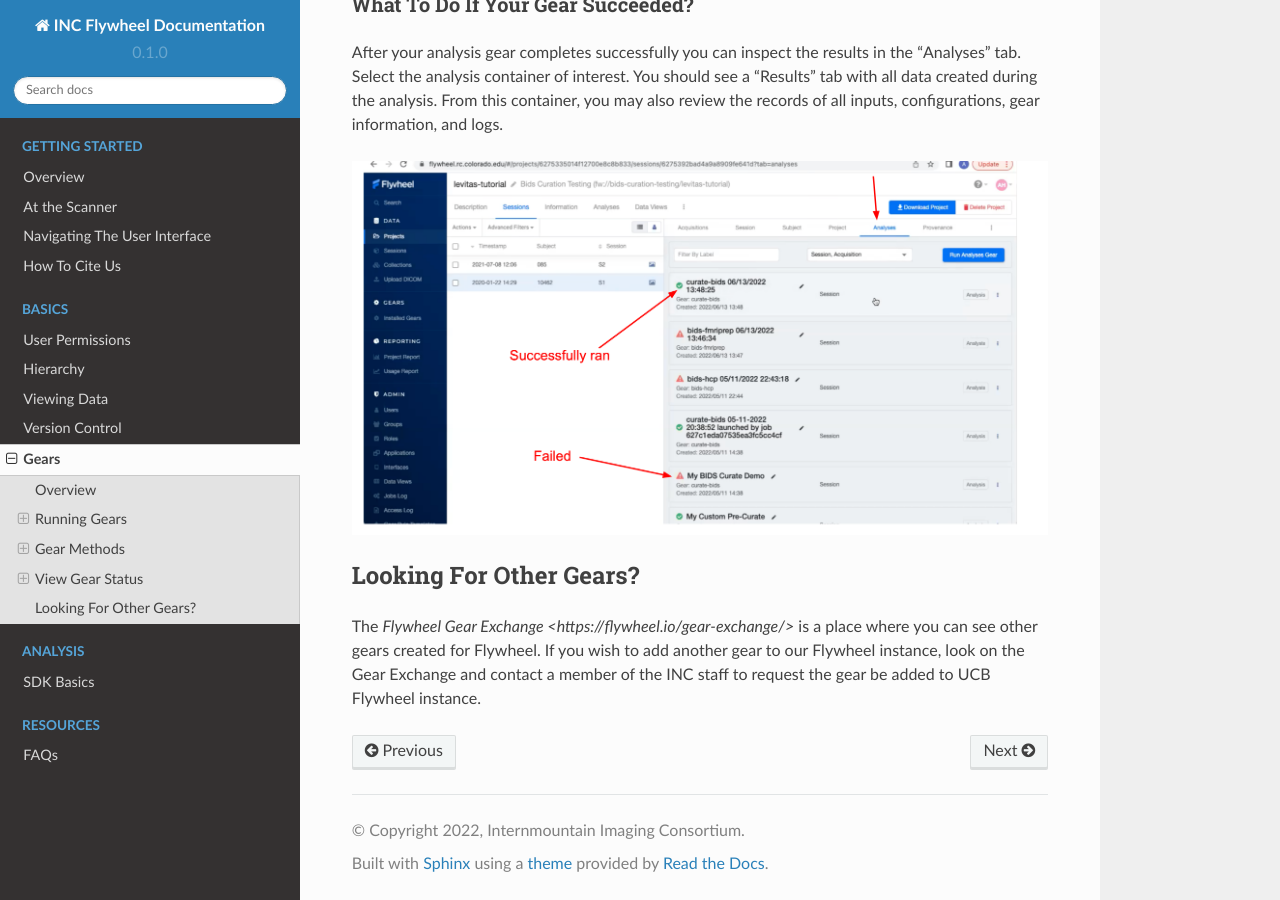
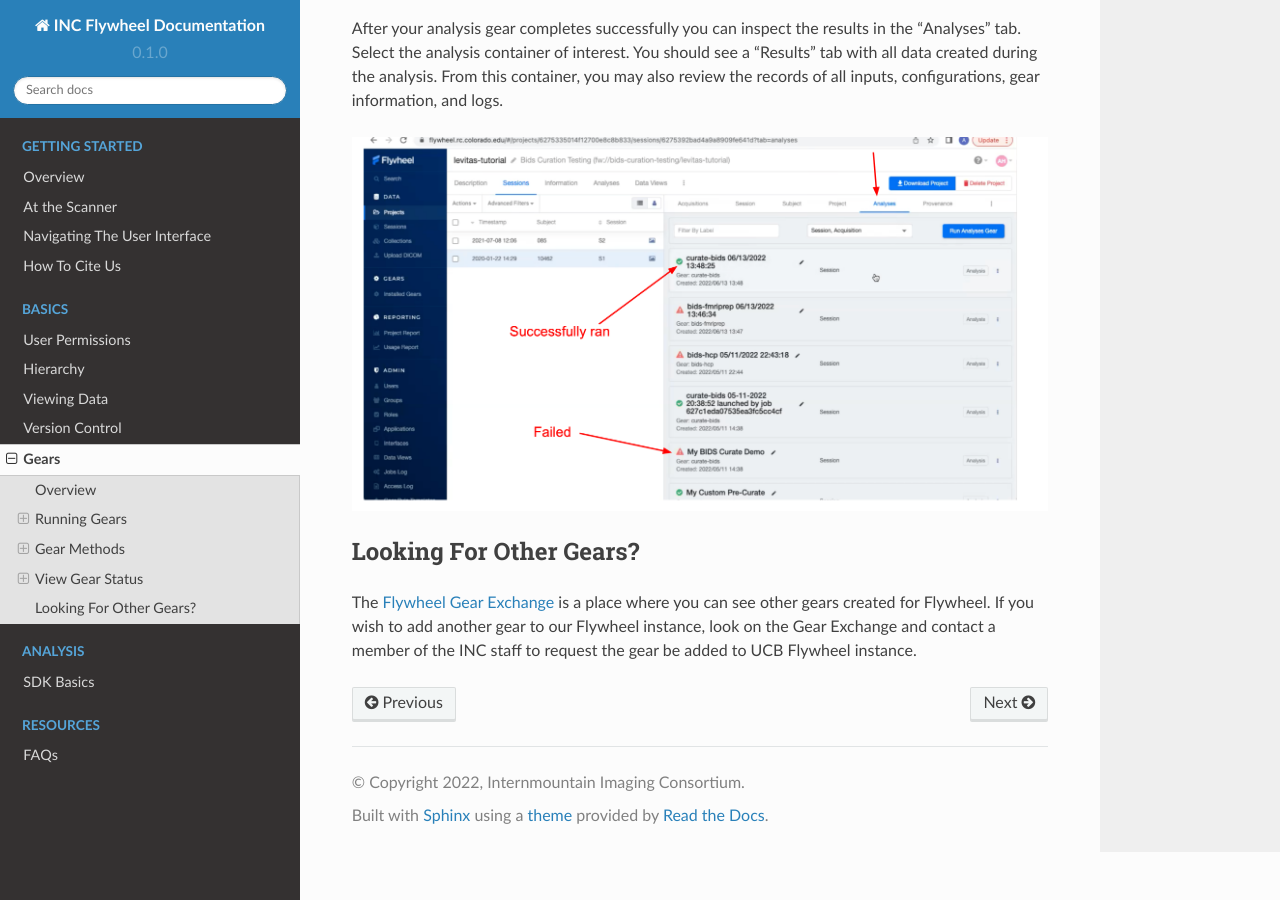
Before and after one commit to intermountainneuroimaging/inc_documentation, a Sphinx documentation site: the page built from docs/source/gears_in_UI.rst, in a window 1280 px wide and 900 px high, scrolled down 6660 px. Built offline with Sphinx 7.4.7 and the Read the Docs theme 2.0.0, drawn with Linux system fonts in a browser that asks for light colours; some of the changed text lies outside the part shown.

Commit message:
gears document fix typos

```diff
--- a/docs/source/gears_in_UI.rst
+++ b/docs/source/gears_in_UI.rst
@@ -6,7 +6,7 @@
 Overview
 ********************
 In Flywheel, a "Gear" is another name for an analysis or computations run on your data.
-Flywheel Gears are “containers” that package or “bundle” important metadata with the analysis results. Additional information stored within gears includes all of the information about who ran the analysis, when, with what inputs, the analysis software name, version, maintainer, and of course all of the analysis outputs. Gears keep this critical metadata in one place making analyses trackable and easier to review. Gears will already be installed into Flywheel by INC staff, if you wish to add more, see :ref:`Looking For Other Gears?`. You can view all gears installed on the UCB Flywheel Instance in the "Installed Gears" View in the Gears section of the sidebar menu. Interested in learning more about gears? Check out Flywheel's documentation on gears `here <https://docs.flywheel.io/hc/en-us/articles/360008411014-Using-gears>`.
+Flywheel Gears are “containers” that package or “bundle” important metadata with the analysis results. Additional information stored within gears includes all of the information about who ran the analysis, when, with what inputs, the analysis software name, version, maintainer, and of course all of the analysis outputs. Gears keep this critical metadata in one place making analyses trackable and easier to review. Gears will already be installed into Flywheel by INC staff, if you wish to add more, see :ref:`Looking For Other Gears?`. You can view all gears installed on the UCB Flywheel Instance in the "Installed Gears" View in the Gears section of the sidebar menu. Interested in learning more about gears? Check out Flywheel's documentation on gears `here <https://docs.flywheel.io/hc/en-us/articles/360008411014-Using-gears>`_.
 
 Running Gears
 ********************
@@ -154,4 +154,4 @@
 
 Looking For Other Gears?
 **************************
-The `Flywheel Gear Exchange <https://flywheel.io/gear-exchange/>` is a place where you can see other gears created for Flywheel. If you wish to add another gear to our Flywheel instance, look on the Gear Exchange and contact a member of the INC staff to request the gear be added to UCB Flywheel instance.
+The `Flywheel Gear Exchange <https://flywheel.io/gear-exchange/>`_ is a place where you can see other gears created for Flywheel. If you wish to add another gear to our Flywheel instance, look on the Gear Exchange and contact a member of the INC staff to request the gear be added to UCB Flywheel instance.
--- a/docs/source/hierarchy.rst
+++ b/docs/source/hierarchy.rst
@@ -77,7 +77,7 @@
     3. :code:`acquisition_label_remapping.csv`  (this file may be excluded in some cases)
 
 Modifying and Creating Files
-***************************
+*****************************
 Creating files is conducted in a similar way to uploading files, as described in detail above. When creating files in Flywheel, a list of supported file type will be provided including "Plain Text", "JSON", "Python". Once you have entered the information you wish to store in the file, select "Save Changes" and provide a meaningful filename.
 
 Modifying files can be accomplished in 2 ways:
```
